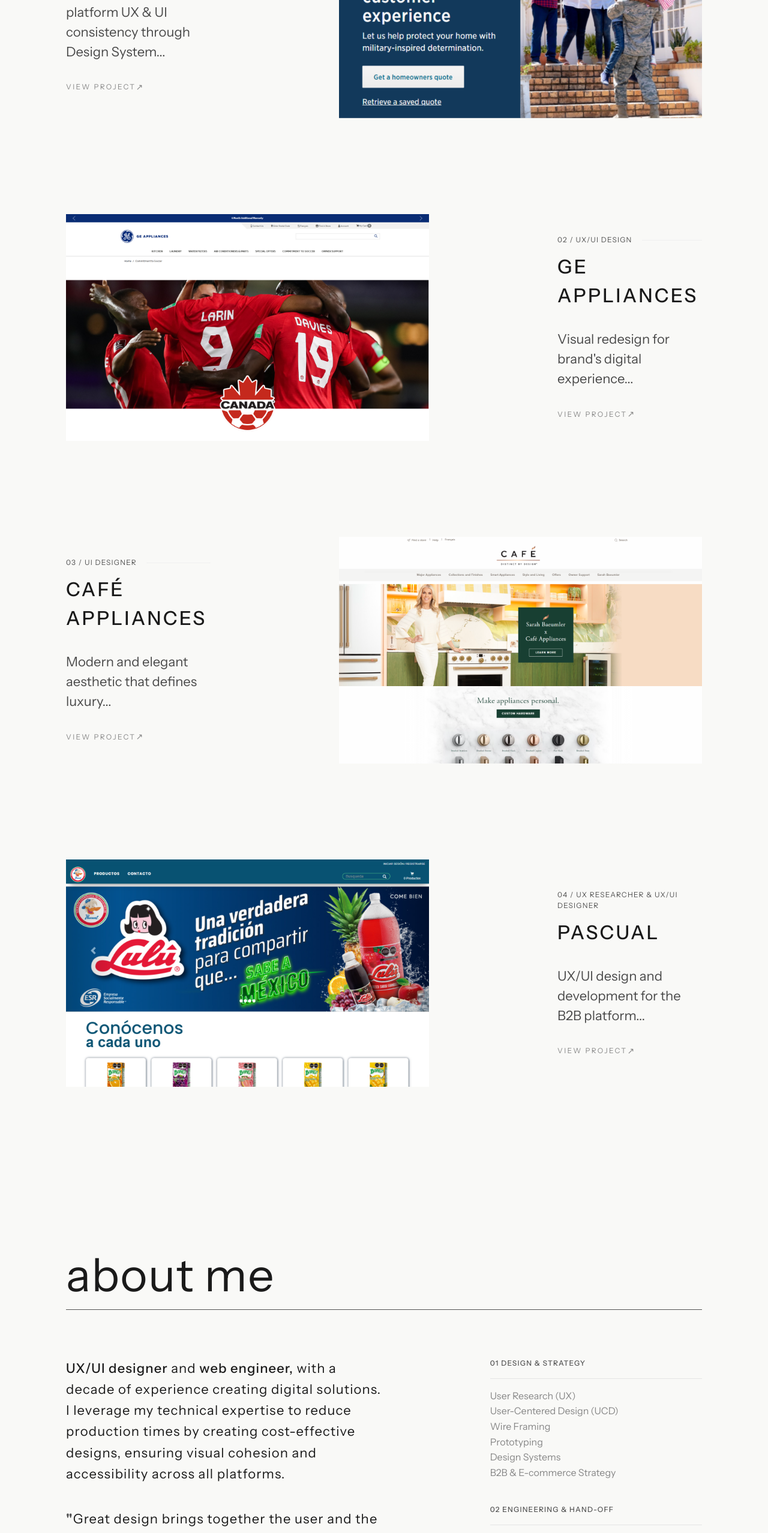
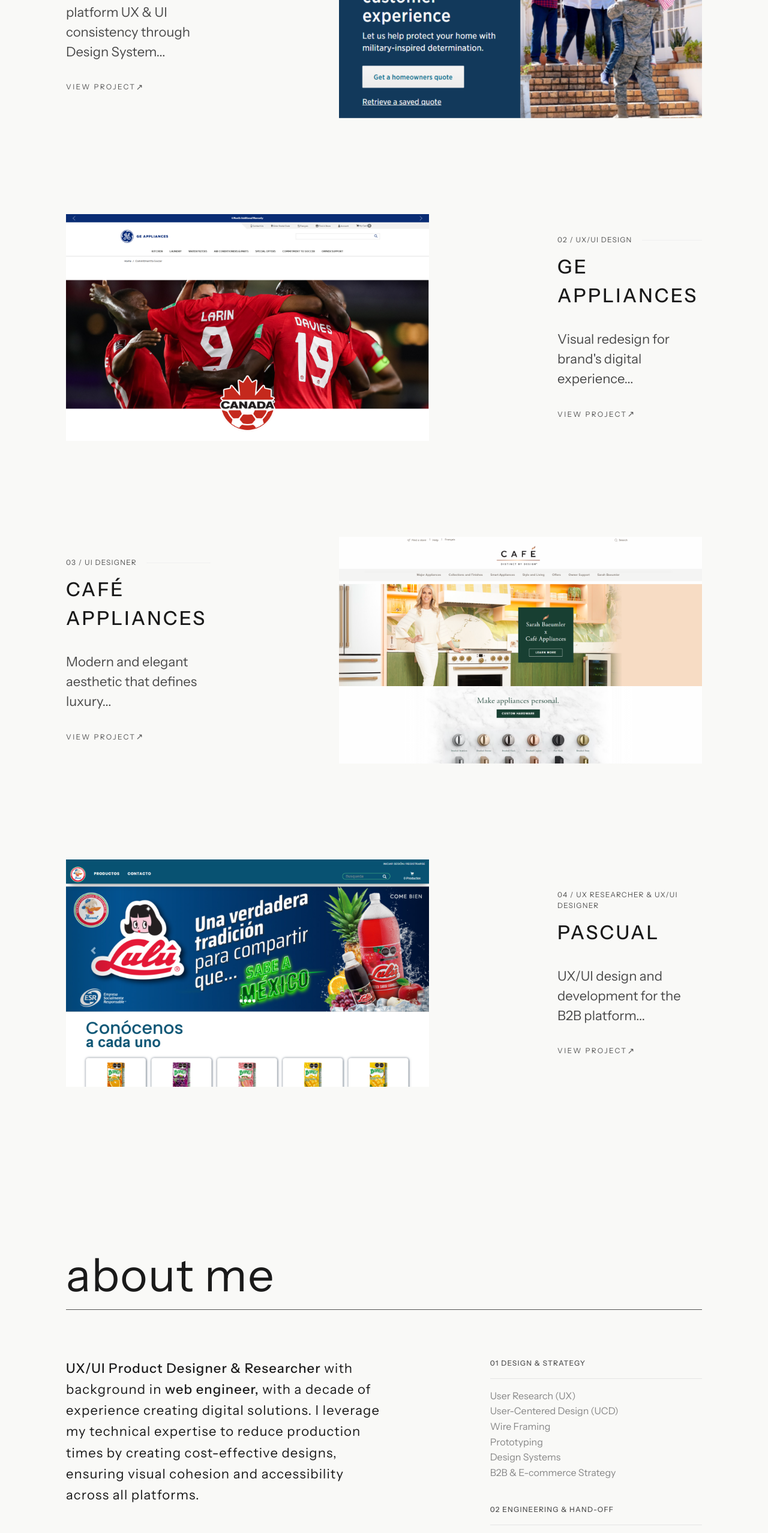
Before and after one commit to dizsel74/am-portfolio-2026, a React (Vite) app: page / in a window 1280 px wide. Shown: the part 1560-4116 px from the top of the page at 60% size. Built offline with nearby package versions, Linux system fonts and the light colour scheme.

Commit message:
Update in Copy and View Project Link to meet AAA Standart

```diff
--- a/src/App.jsx
+++ b/src/App.jsx
@@ -93,7 +93,7 @@ function App() {
                         <h3 className="text-[clamp(24px,2.5vw,32px)] uppercase font-medium tracking-[0.1em]">USAA</h3>
                       </div>
                       <p className="text-[clamp(18px,1.8vw,22px)] text-[#4A4A4A]">Achieving cross-platform UX & UI consistency through Design System...</p>
-                      <Link to="/work/usaa" className="group/link relative inline-flex items-center text-[12px] text-[#888888] hover:text-[#1a1a1a] transition-colors w-fit tracking-[0.2em]">
+                      <Link to="/work/usaa" className="group/link relative inline-flex items-center text-[12px] text-[#545454] hover:text-[#1a1a1a] transition-colors w-fit tracking-[0.2em]">
                         VIEW PROJECT
 
                         {/* FLECHA CON MOVIMIENTO DIAGONAL */}
@@ -130,7 +130,7 @@ function App() {
                         <h3 className="text-[clamp(24px,2.5vw,32px)] uppercase font-medium tracking-[0.1em]">GE Appliances</h3>
                       </div>
                       <p className="text-[clamp(18px,1.8vw,22px)] text-[#4A4A4A]">Visual redesign for brand's digital experience...</p>
-                      <Link to="/work/ge" className="group/link relative inline-flex items-center text-[12px] text-[#888888] hover:text-[#1a1a1a] transition-colors w-fit tracking-[0.2em]">
+                      <Link to="/work/ge" className="group/link relative inline-flex items-center text-[12px] text-[#545454] hover:text-[#1a1a1a] transition-colors w-fit tracking-[0.2em]">
                          VIEW PROJECT
 
                         {/* FLECHA CON MOVIMIENTO DIAGONAL */}
@@ -157,7 +157,7 @@ function App() {
                         <h3 className="text-[clamp(24px,2.5vw,32px)] uppercase font-medium tracking-[0.1em]">CAFÉ Appliances</h3>
                       </div>
                       <p className="text-[clamp(18px,1.8vw,22px)] text-[#4A4A4A]">Modern and elegant aesthetic that defines luxury...</p>
-                      <Link to="/work/cafe" className="group/link relative inline-flex items-center text-[12px] text-[#888888] hover:text-[#1a1a1a] transition-colors w-fit tracking-[0.2em]">
+                      <Link to="/work/cafe" className="group/link relative inline-flex items-center text-[12px] text-[#545454] hover:text-[#1a1a1a] transition-colors w-fit tracking-[0.2em]">
                          VIEW PROJECT
 
                         {/* FLECHA CON MOVIMIENTO DIAGONAL */}
@@ -194,7 +194,7 @@ function App() {
                         <h3 className="text-[clamp(24px,2.5vw,32px)] uppercase font-medium tracking-[0.1em]">Pascual</h3>
                       </div>
                       <p className="text-[clamp(18px,1.8vw,22px)] text-[#4A4A4A]">UX/UI design and development for the B2B platform...</p>
-                      <Link to="/work/pascual" className="group/link relative inline-flex items-center text-[12px] text-[#888888] hover:text-[#1a1a1a] transition-colors w-fit tracking-[0.2em]">
+                      <Link to="/work/pascual" className="group/link relative inline-flex items-center text-[12px] text-[#545454] hover:text-[#1a1a1a] transition-colors w-fit tracking-[0.2em]">
                          VIEW PROJECT
 
                         {/* FLECHA CON MOVIMIENTO DIAGONAL */}
@@ -236,12 +236,12 @@ function App() {
 
                       {/* Párrafo 1 */}
                       <p className="text-[clamp(18px,1.8vw,22px)] leading-[1.6] font-normal tracking-[0.05em] ">
-                        <span className="font-medium">UX/UI designer</span> and  <span className="font-medium">web engineer,</span> with a decade of experience creating digital solutions. I leverage my technical expertise to reduce production times by creating cost-effective designs{/*  } for global brands*/}, ensuring visual cohesion and accessibility across all platforms.
+                        <span className="font-medium">UX/UI Product Designer & Researcher</span> with background in <span className="font-medium">web engineer,</span> with a decade of experience creating digital solutions. I leverage my technical expertise to reduce production times by creating cost-effective designs{/*  } for global brands*/}, ensuring visual cohesion and accessibility across all platforms.
                       </p>
 
                       {/* Párrafo 2 */}
                       <p className="text-[clamp(18px,1.8vw,22px)] leading-[1.6] font-normal tracking-[0.05em] ]">
-                        <span className="font-bold text-[#545454]">"</span>Great design brings together the user and the business at the center and building around them with technical efficiency. <span className="font-bold text-[#545454]">"</span></p>
+                        <span className="font-bold text-[#545454]">"Great design brings together the user and the business at the center and building around them with technical efficiency. "</span></p>
 
                         <p className="text-[clamp(18px,1.8vw,22px)] leading-[1.6] font-normal tracking-[0.05em]">By combining visual storytelling, data analysis, and front-end architecture knowledge, I deliver seamless enterprise and e-commerce  <span className="font-medium">solutions</span> that connect with users and scale with the business.
                       </p>
@@ -320,7 +320,7 @@ function App() {
 
                     {/* PÁRRAFO INTRO */}
                     <p className="text-[clamp(18px,1.8vw,22px)] leading-[1.6] font-normal tracking-[0.05em] text-[#1a1a1a] mb-[64px]">
-                      Whether you're looking to build a scalable design system, develop a high-performance e-commerce platform, or just want to chat about where crafted pixels meet code—I’m always up to the task.
+                      Whether you're looking to build a scalable design system, develop a B2B , B2C app, or just want to chat about where crafted pixels meet code I’m always up to the task.
                     </p>
 
                     {/* EMAIL LINK */}
```
